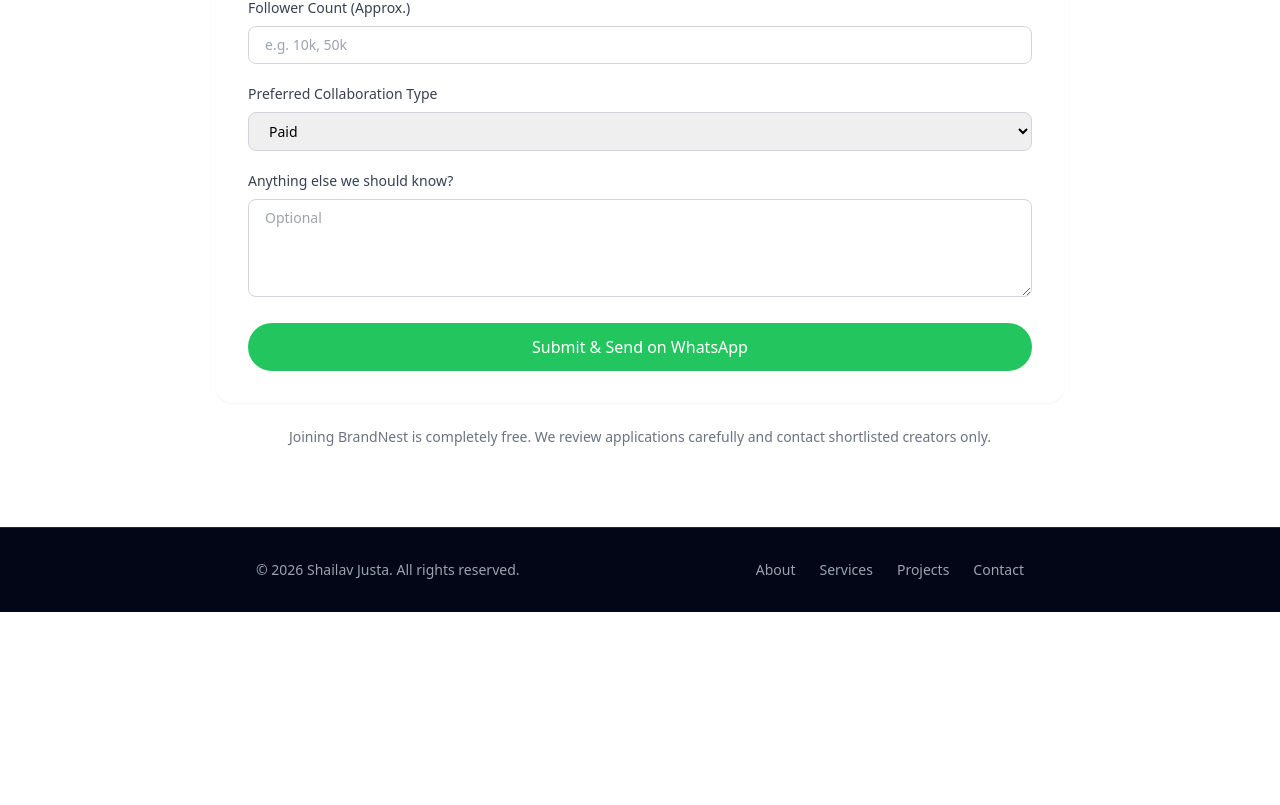
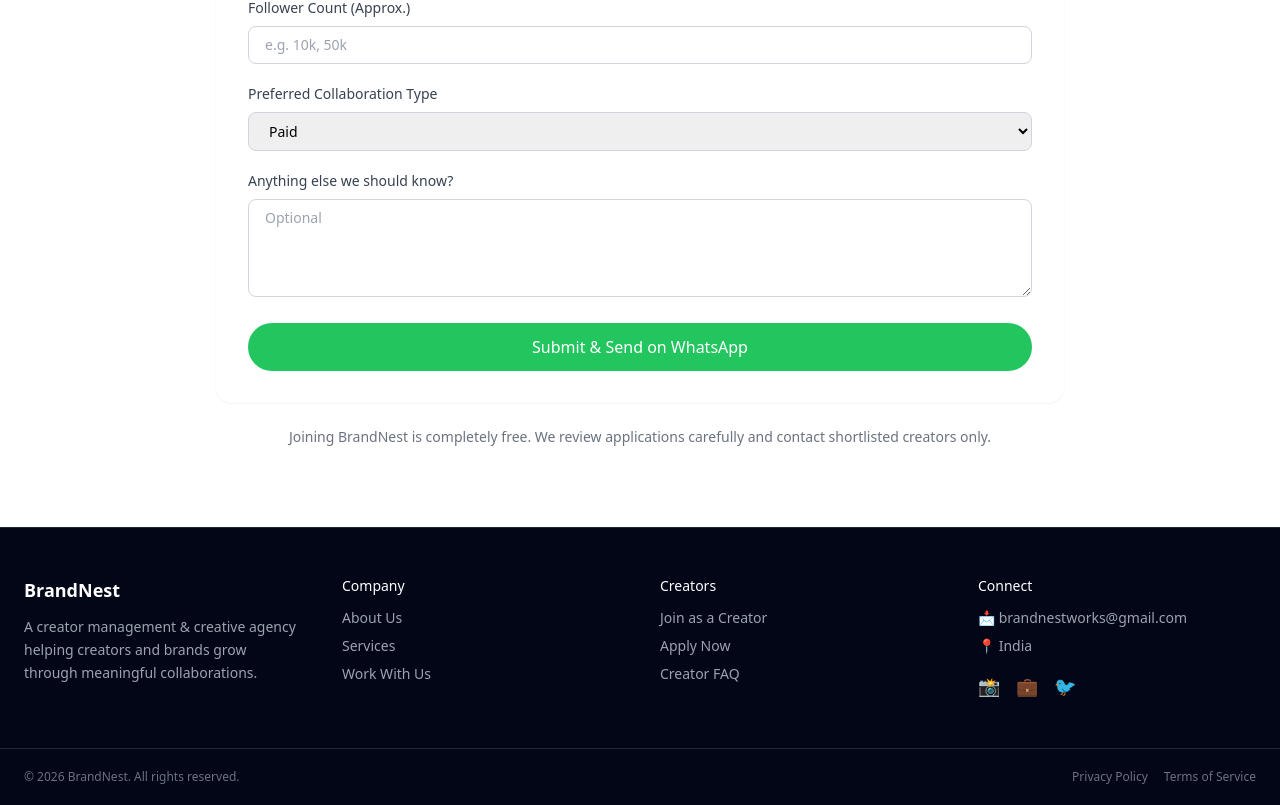
Before and after one commit to justashailav/BrandNest, a React (Vite) app: page /apply-creator in a window 1280 px wide. Shown: the part 1163-1968 px from the top of the page. Before the commit the page ends 1775 px from the top, so only its background shows below. Built offline with nearby package versions, Linux system fonts and the light colour scheme.

Commit message:
first commit

```diff
--- a/src/components/About.jsx
+++ b/src/components/About.jsx
@@ -57,7 +57,7 @@
 
       {/* WHO WE ARE */}
       <section className="py-14 md:py-20">
-        <div className="max-w-7xl mx-auto px-6 grid md:grid-cols-2 gap-12 items-center">
+        <div className="max-w-6xl mx-auto px-6 grid md:grid-cols-2 gap-12 items-center">
           <div>
             <h2 className="text-2xl md:text-3xl font-bold text-gray-900">
               Who We Are
--- a/src/components/Footer.jsx
+++ b/src/components/Footer.jsx
@@ -1,39 +1,112 @@
 const Footer = () => {
   return (
     <footer className="bg-[#020617] border-t border-gray-800">
-      <div className="px-[7vw] lg:px-[20vw] py-8 flex flex-col sm:flex-row items-center justify-between gap-4">
+      <div className="max-w-7xl mx-auto px-6 py-12 grid gap-10 md:grid-cols-4">
 
-        {/* Left */}
-        <p className="text-gray-400 text-sm">
-          © {new Date().getFullYear()} Shailav Justa. All rights reserved.
-        </p>
+        {/* BRAND */}
+        <div>
+          <h3 className="text-white text-lg font-semibold">BrandNest</h3>
+          <p className="mt-3 text-sm text-gray-400 leading-relaxed">
+            A creator management & creative agency helping creators and brands
+            grow through meaningful collaborations.
+          </p>
+        </div>
 
-        {/* Right */}
-        <div className="flex gap-6 text-sm">
-          <a
-            href="#about"
-            className="text-gray-400 hover:text-white transition"
-          >
-            About
-          </a>
-          <a
-            href="#services"
-            className="text-gray-400 hover:text-white transition"
-          >
-            Services
-          </a>
-          <a
-            href="#projects"
-            className="text-gray-400 hover:text-white transition"
-          >
-            Projects
-          </a>
-          <a
-            href="#contact"
-            className="text-gray-400 hover:text-white transition"
-          >
-            Contact
-          </a>
+        {/* QUICK LINKS */}
+        <div>
+          <p className="text-white text-sm font-medium">Company</p>
+          <ul className="mt-3 space-y-2 text-sm">
+            <li>
+              <a href="/about" className="text-gray-400 hover:text-white transition">
+                About Us
+              </a>
+            </li>
+            <li>
+              <a href="/services" className="text-gray-400 hover:text-white transition">
+                Services
+              </a>
+            </li>
+            <li>
+              <a href="/work-with-us" className="text-gray-400 hover:text-white transition">
+                Work With Us
+              </a>
+            </li>
+          </ul>
+        </div>
+
+        {/* FOR CREATORS */}
+        <div>
+          <p className="text-white text-sm font-medium">Creators</p>
+          <ul className="mt-3 space-y-2 text-sm">
+            <li>
+              <a href="/join-creator" className="text-gray-400 hover:text-white transition">
+                Join as a Creator
+              </a>
+            </li>
+            <li>
+              <a href="/apply-creator" className="text-gray-400 hover:text-white transition">
+                Apply Now
+              </a>
+            </li>
+            <li>
+              <a href="/creator-faq" className="text-gray-400 hover:text-white transition">
+                Creator FAQ
+              </a>
+            </li>
+          </ul>
+        </div>
+
+        {/* CONTACT / SOCIAL */}
+        <div>
+          <p className="text-white text-sm font-medium">Connect</p>
+
+          <ul className="mt-3 space-y-2 text-sm">
+            <li className="text-gray-400">📩 brandnestworks@gmail.com</li>
+            <li className="text-gray-400">📍 India</li>
+          </ul>
+
+          {/* SOCIALS */}
+          <div className="flex gap-4 mt-4">
+            <a
+              href="#"
+              className="text-gray-400 hover:text-white transition text-lg"
+              aria-label="Instagram"
+            >
+              📸
+            </a>
+            <a
+              href="#"
+              className="text-gray-400 hover:text-white transition text-lg"
+              aria-label="LinkedIn"
+            >
+              💼
+            </a>
+            <a
+              href="#"
+              className="text-gray-400 hover:text-white transition text-lg"
+              aria-label="Twitter"
+            >
+              🐦
+            </a>
+          </div>
+        </div>
+      </div>
+
+      {/* BOTTOM BAR */}
+      <div className="border-t border-gray-800">
+        <div className="max-w-7xl mx-auto px-6 py-5 flex flex-col sm:flex-row items-center justify-between gap-3">
+          <p className="text-xs text-gray-500">
+            © {new Date().getFullYear()} BrandNest. All rights reserved.
+          </p>
+
+          <div className="flex gap-4 text-xs">
+            <a href="/privacy" className="text-gray-500 hover:text-white transition">
+              Privacy Policy
+            </a>
+            <a href="/terms" className="text-gray-500 hover:text-white transition">
+              Terms of Service
+            </a>
+          </div>
         </div>
       </div>
     </footer>
--- a/src/components/JoinCreator.jsx
+++ b/src/components/JoinCreator.jsx
@@ -26,7 +26,7 @@
 
       {/* WHY JOIN */}
       <section className="py-14 md:py-20">
-        <div className="max-w-7xl mx-auto px-6 grid md:grid-cols-2 gap-12 items-center">
+        <div className="max-w-6xl mx-auto px-6 grid md:grid-cols-2 gap-12 items-center">
           <div className="text-center md:text-left">
             <h2 className="text-2xl md:text-3xl font-bold text-gray-900">
               Why Join BrandNest?
@@ -131,7 +131,7 @@
 
       {/* WHAT WE HANDLE */}
       <section className="bg-gray-50 py-14 md:py-20">
-        <div className="max-w-7xl mx-auto px-6">
+        <div className="max-w-6xl mx-auto px-6">
           <h2 className="text-2xl md:text-3xl font-bold text-center text-gray-900">
             What We Handle for You
           </h2>
--- a/src/components/Navbar.jsx
+++ b/src/components/Navbar.jsx
@@ -6,7 +6,7 @@
 
   return (
     <nav className="w-full bg-white border-b border-gray-200 fixed top-0 z-50">
-      <div className="max-w-7xl mx-auto px-6 py-4 flex items-center justify-between">
+      <div className="max-w-6xl mx-auto px-6 py-4 flex items-center justify-between">
 
         {/* Logo */}
         <Link to="/" className="text-2xl font-bold text-gray-900">
--- a/src/components/Projects.jsx
+++ b/src/components/Projects.jsx
@@ -26,7 +26,7 @@
 
       {/* VIDEO WORK */}
       <section className="py-14 md:py-20">
-        <div className="max-w-7xl mx-auto px-6">
+        <div className="max-w-6xl mx-auto px-6">
           <h2 className="text-2xl md:text-3xl font-bold text-gray-900 text-center">
             Video Editing
           </h2>
@@ -56,7 +56,7 @@
 
       {/* DESIGN WORK */}
       <section className="bg-gray-50 py-14 md:py-20">
-        <div className="max-w-7xl mx-auto px-6">
+        <div className="max-w-6xl mx-auto px-6">
           <h2 className="text-2xl md:text-3xl font-bold text-gray-900 text-center">
             Graphic Designing
           </h2>
@@ -86,7 +86,7 @@
 
       {/* CREATOR CAMPAIGNS */}
       <section className="py-14 md:py-20">
-        <div className="max-w-7xl mx-auto px-6">
+        <div className="max-w-6xl mx-auto px-6">
           <h2 className="text-2xl md:text-3xl font-bold text-gray-900 text-center">
             Creator Campaign Concepts
           </h2>
--- a/src/components/WorkWithUs.jsx
+++ b/src/components/WorkWithUs.jsx
@@ -25,7 +25,7 @@
 
       {/* PROBLEM + SOLUTION */}
       <section className="py-14 md:py-20">
-        <div className="max-w-7xl mx-auto px-6 grid md:grid-cols-2 gap-12 items-center">
+        <div className="max-w-6xl mx-auto px-6 grid md:grid-cols-2 gap-12 items-center">
 
           <div className="text-center md:text-left">
             <h2 className="text-2xl md:text-3xl font-bold text-gray-900">
@@ -55,7 +55,7 @@
 
       {/* SERVICES */}
       <section className="bg-gray-50 py-14 md:py-20">
-        <div className="max-w-7xl mx-auto px-6">
+        <div className="max-w-6xl mx-auto px-6">
           <h2 className="text-2xl md:text-3xl font-bold text-center text-gray-900">
             What We Offer Brands
           </h2>
@@ -131,7 +131,7 @@
 
       {/* PACKAGES */}
       <section className="bg-gray-50 py-14 md:py-20">
-        <div className="max-w-7xl mx-auto px-6">
+        <div className="max-w-6xl mx-auto px-6">
           <h2 className="text-2xl md:text-3xl font-bold text-center text-gray-900">
             Campaign Packages
           </h2>
```
